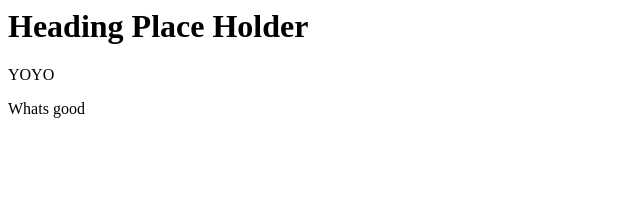
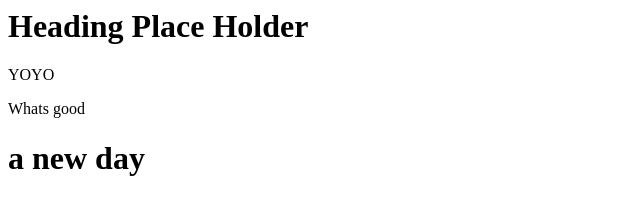
Before and after one commit to mangoExpress/git-one, a plain HTML site: page index.html in a window 1280 px wide. Shown: the whole page, without its empty margins (0-640 px from the left). Drawn offline with Linux system fonts and the light colour scheme.

Commit message:
new h1 to index

```diff
--- a/index.html
+++ b/index.html
@@ -11,6 +11,7 @@
     <h1>Heading Place Holder</h1>
     <p>YOYO</p>
     <p>Whats good</p>
+    <h1>a new day</h1>
 
 </body>
 </html>
```
